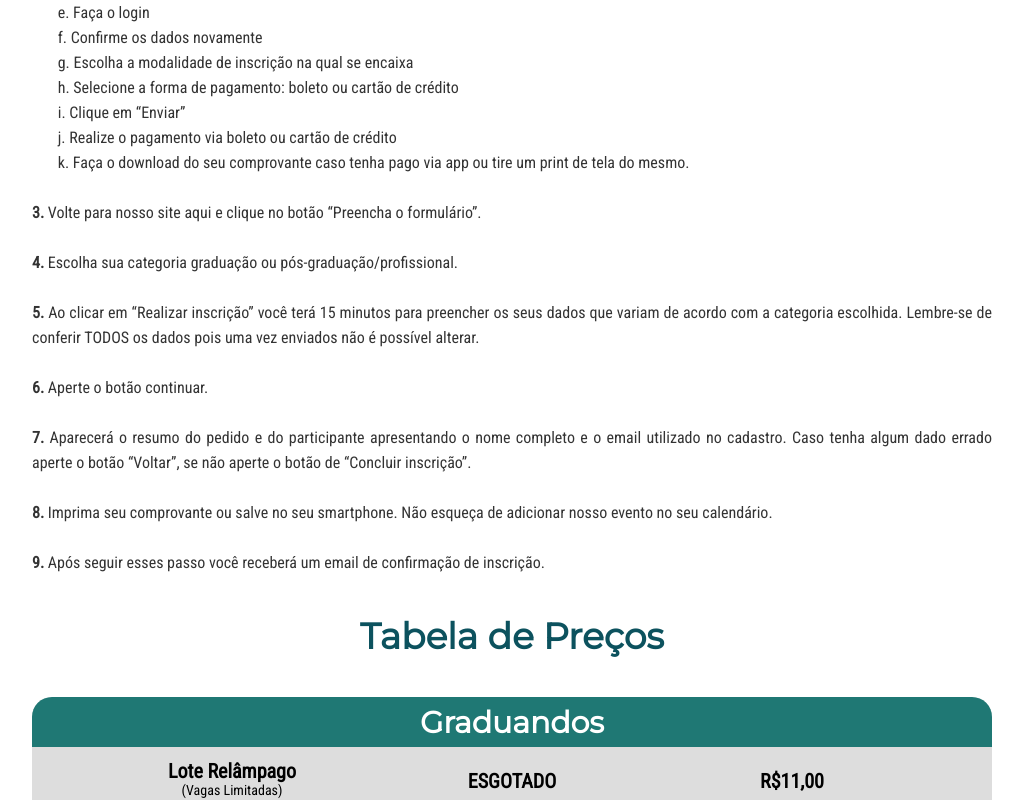
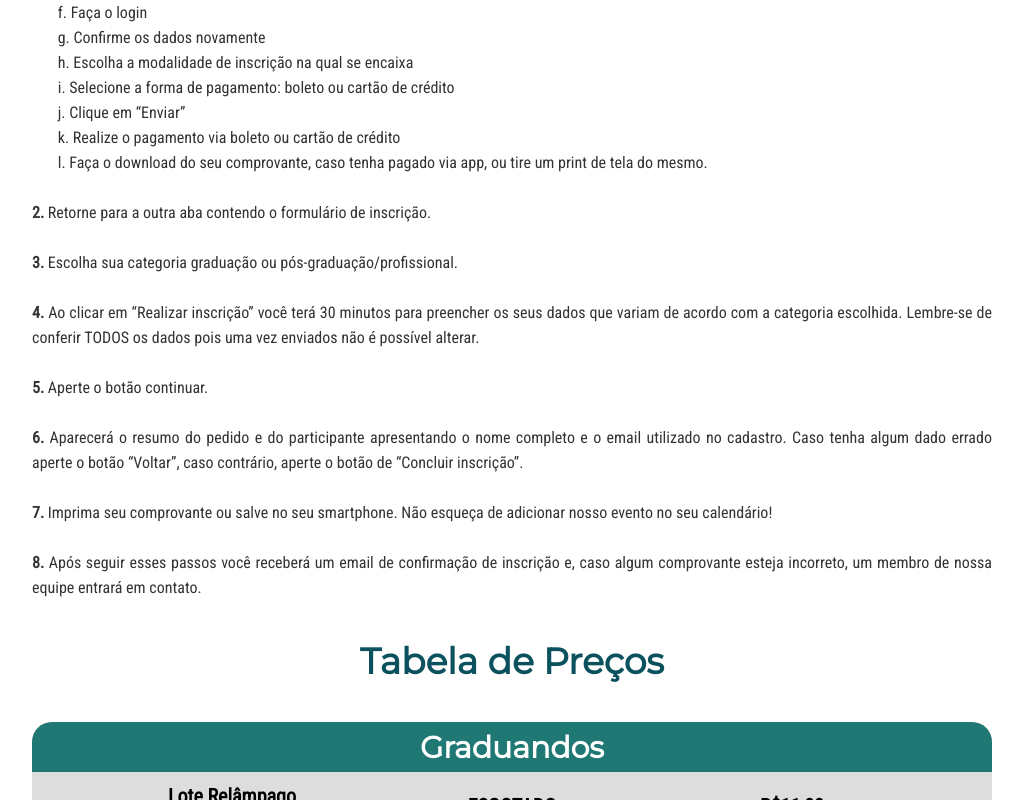
Before and after one commit to lauro-ladeira/samev-prod, a Gatsby site: page /inscricao in a window 1280 px wide. Shown: the part 906-1706 px from the top of the page, without its empty margins (128-1151 px from the left). Built offline with nearby package versions, Linux system fonts and the light colour scheme; Gatsby itself is replaced by a stand-in of ours.

Commit message:
alterações no passo a passo

```diff
--- a/src/components/inscricao/Inscricao/index.js
+++ b/src/components/inscricao/Inscricao/index.js
@@ -19,65 +19,61 @@ const Inscricao = () => {
         </S.ButtonsContainer>
         <S.Title>Instruções</S.Title>
         <S.Description>
-          <strong>1.</strong> Realizar primeiro o pagamento da inscrição na página da FUNARBE,
-          para isso clique no botão “Faça o pagamento”..
+          <strong>1.</strong> Clique no botão “Preencha o formulário” e siga os passos abaixo:
           <br />
           <br />
-          <strong>2.</strong> Ao acessar o link siga o passos abaixo:
+          &nbsp; &nbsp; &nbsp; &nbsp;a.	Realize o pagamento de sua inscrição clicando em “aqui” na página do formulário, depois disso, uma nova página será aberta.
           <br />
-          &nbsp; &nbsp; &nbsp; &nbsp;a. Clique em “Participar”
+          &nbsp; &nbsp; &nbsp; &nbsp;b.	Clique em “participar”
           <br />
-          &nbsp; &nbsp; &nbsp; &nbsp;b. Realiza o cadastro no site da FUNARBE inserindo o número do seu CPF
+          &nbsp; &nbsp; &nbsp; &nbsp;c.	Realize o cadastro no site da FUNARBE inserindo o número do seu CPF
           <br />
-          &nbsp; &nbsp; &nbsp; &nbsp;c. Preencha os campos que estão marcados com asterisco
+          &nbsp; &nbsp; &nbsp; &nbsp;d.	Preencha os campos que estão marcados com asterisco
           <br />
-          &nbsp; &nbsp; &nbsp; &nbsp;d. Se estiver tudo correto confirme os dados para que possa continuar
-          o cadastro para o pagamento
+          &nbsp; &nbsp; &nbsp; &nbsp;e.	Se estiver tudo correto, confirme os dados para que possa continuar o cadastro para o pagamento
           <br />
-          &nbsp; &nbsp; &nbsp; &nbsp;e. Faça o login
+          &nbsp; &nbsp; &nbsp; &nbsp;f.	Faça o login
           <br />
-          &nbsp; &nbsp; &nbsp; &nbsp;f. Confirme os dados novamente
+          &nbsp; &nbsp; &nbsp; &nbsp;g.	Confirme os dados novamente
           <br />
-          &nbsp; &nbsp; &nbsp; &nbsp;g. Escolha a modalidade de inscrição na qual se encaixa
+          &nbsp; &nbsp; &nbsp; &nbsp;h.	Escolha a modalidade de inscrição na qual se encaixa
           <br />
-          &nbsp; &nbsp; &nbsp; &nbsp;h. Selecione a forma de pagamento: boleto ou cartão de crédito
+          &nbsp; &nbsp; &nbsp; &nbsp;i.	Selecione a forma de pagamento: boleto ou cartão de crédito
           <br />
-          &nbsp; &nbsp; &nbsp; &nbsp;i. Clique em “Enviar”
+          &nbsp; &nbsp; &nbsp; &nbsp;j.	Clique em “Enviar”
           <br />
-          &nbsp; &nbsp; &nbsp; &nbsp;j. Realize o pagamento via boleto ou cartão de crédito
+          &nbsp; &nbsp; &nbsp; &nbsp;k.	Realize o pagamento via boleto ou cartão de crédito
           <br />
-          &nbsp; &nbsp; &nbsp; &nbsp;k. Faça o download do seu comprovante caso tenha pago via app ou tire
-          um print de tela do mesmo.
+          &nbsp; &nbsp; &nbsp; &nbsp;l.	Faça o download do seu comprovante, caso tenha pagado via app, ou tire um print de tela do mesmo.
           <br />
           <br />
-          <strong>3.</strong> Volte para nosso site aqui e clique no botão “Preencha o
-          formulário”.
+          <strong>2.</strong> Retorne para a outra aba contendo o formulário de inscrição.
           <br />
           <br />
-          <strong>4.</strong> Escolha sua categoria graduação ou pós-graduação/profissional.
+          <strong>3.</strong> Escolha sua categoria graduação ou pós-graduação/profissional.
           <br />
           <br />
-          <strong>5.</strong> Ao clicar em “Realizar inscrição” você terá 15 minutos para
+          <strong>4.</strong> Ao clicar em “Realizar inscrição” você terá 30 minutos para
           preencher os seus dados que variam de acordo com a categoria
           escolhida. Lembre-se de conferir TODOS os dados pois uma vez enviados
           não é possível alterar.
           <br />
           <br />
-          <strong>6.</strong> Aperte o botão continuar.
+          <strong>5.</strong> Aperte o botão continuar.
           <br />
           <br />
-          <strong>7.</strong> Aparecerá o resumo do pedido e do participante apresentando o nome
+          <strong>6.</strong> Aparecerá o resumo do pedido e do participante apresentando o nome
           completo e o email utilizado no cadastro. Caso tenha algum dado errado
-          aperte o botão “Voltar”, se não aperte o botão de “Concluir
+          aperte o botão “Voltar”, caso contrário, aperte o botão de “Concluir
           inscrição”.
           <br />
           <br />
-          <strong>8.</strong> Imprima seu comprovante ou salve no seu smartphone. Não esqueça de
-          adicionar nosso evento no seu calendário.
+          <strong>7.</strong> Imprima seu comprovante ou salve no seu smartphone. Não esqueça de
+          adicionar nosso evento no seu calendário!
           <br />
           <br />
-          <strong>9.</strong> Após seguir esses passo você receberá um email de confirmação de
-          inscrição.
+          <strong>8.</strong> Após seguir esses passos
+          você receberá um email de confirmação de inscrição e, caso algum comprovante esteja incorreto, um membro de nossa equipe entrará em contato.
         </S.Description>
         <S.Title style={{textAlign: "center"}}>Tabela de Preços</S.Title>
         <S.TableContainer>
```
